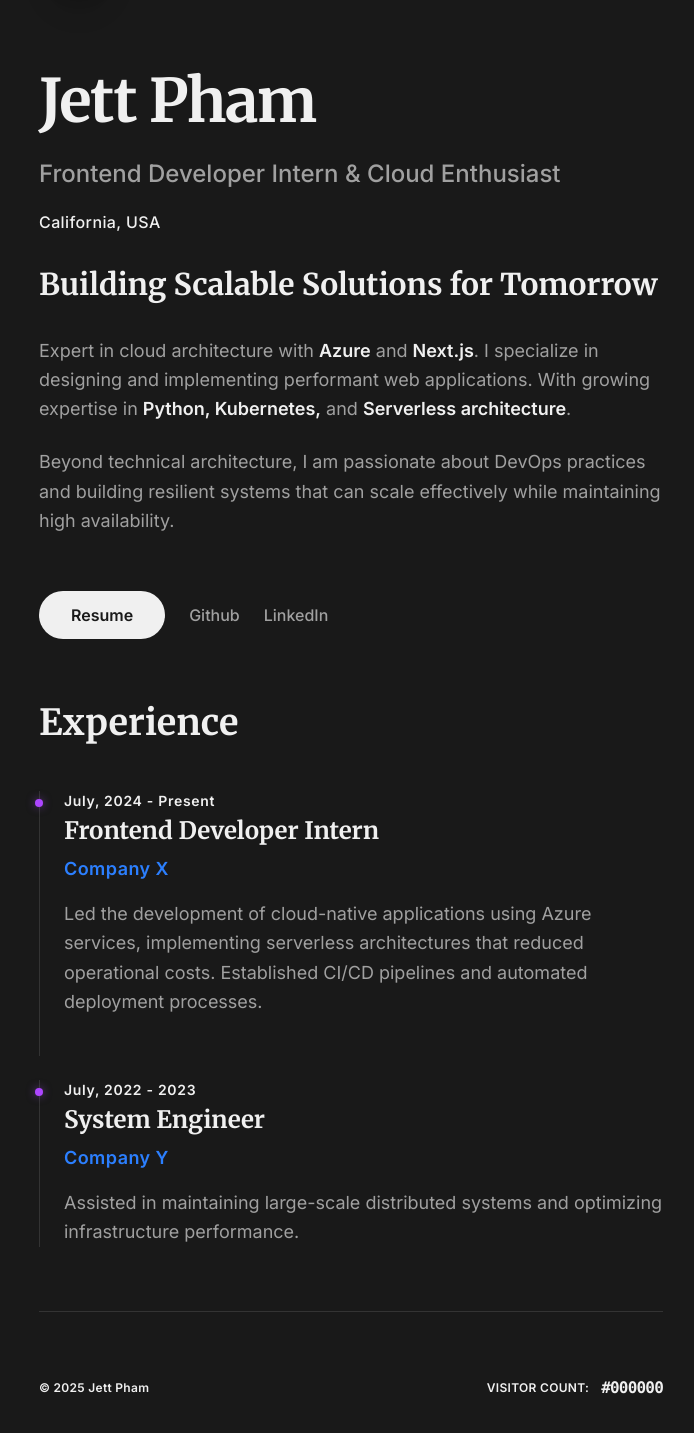
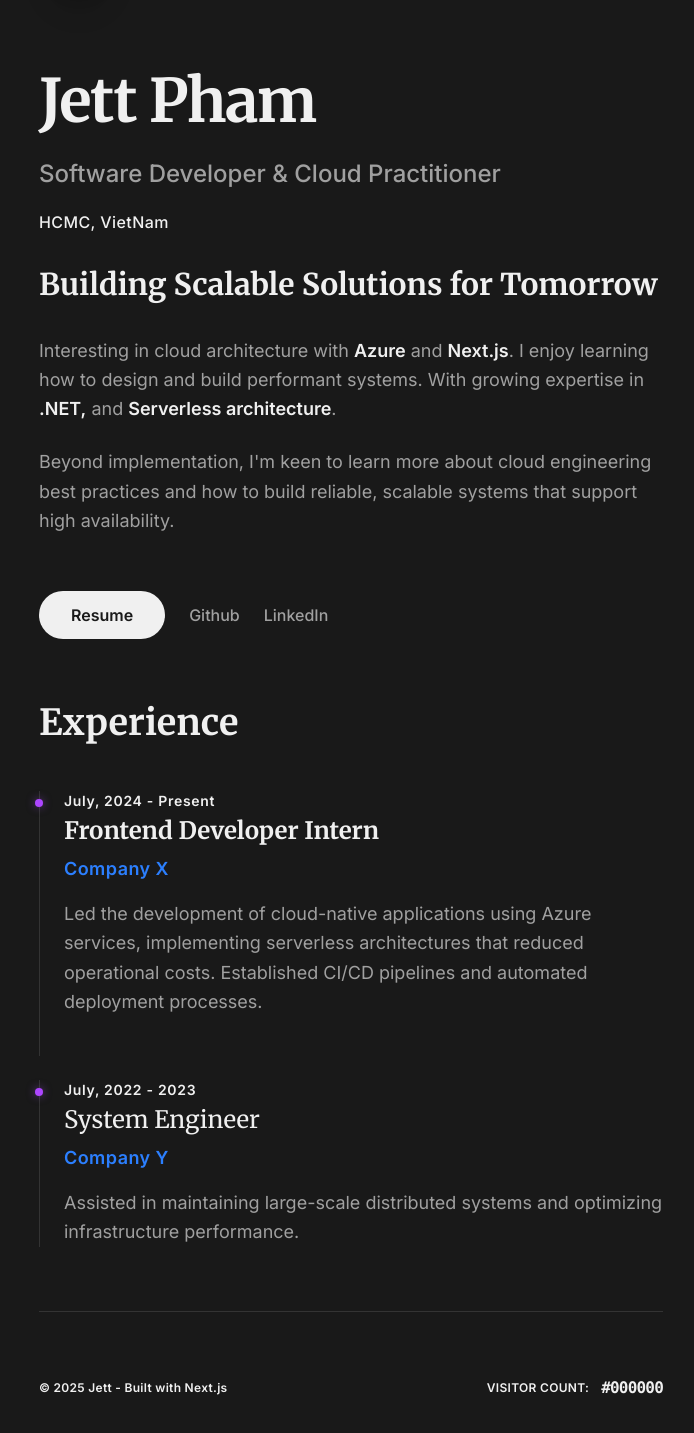
Before and after one commit to imbowbow42/azure-poforlio, a Next.js app: page / in a window 1280 px wide. Shown: the part 145-1578 px from the top of the page, without its empty margins (289-983 px from the left). Built offline with nearby package versions, Linux system fonts and the light colour scheme.

Commit message:
Modify hero text content

```diff
--- a/app/page.js
+++ b/app/page.js
@@ -58,13 +58,13 @@ export default function Home() {
                         variants={fadeInUp}
                         className="text-2xl font-sans font-medium text-sub"
                     >
-                        Frontend Developer Intern & Cloud Enthusiast
+                        Software Developer & Cloud Practitioner
                     </motion.p>
                     <motion.p
                         variants={fadeInUp}
                         className="text-base font-sans font-medium tracking-wide text-sub/70"
                     >
-                        California, USA
+                        HCMC, VietNam
                     </motion.p>
                 </motion.div>
 
@@ -77,13 +77,12 @@ export default function Home() {
                     </motion.h2>
                     <motion.div variants={staggerContainer} className="space-y-6 text-sub leading-relaxed text-lg">
                         <motion.p variants={fadeInUp}>
-                            Expert in cloud architecture with <span className="font-bold text-[var(--foreground)]">Azure</span> and <span className="font-bold text-[var(--foreground)]">Next.js</span>.
-                            I specialize in designing and implementing performant web applications.
-                            With growing expertise in <span className="font-bold text-[var(--foreground)]">Python, Kubernetes,</span> and <span className="font-bold text-[var(--foreground)]">Serverless architecture</span>.
+                            Interesting in cloud architecture with <span className="font-bold text-[var(--foreground)]">Azure</span> and <span className="font-bold text-[var(--foreground)]">Next.js</span>.
+                            I enjoy learning how to design and build performant systems.
+                            With growing expertise in <span className="font-bold text-[var(--foreground)]"> .NET,</span> and <span className="font-bold text-[var(--foreground)]">Serverless architecture</span>.
                         </motion.p>
                         <motion.p variants={fadeInUp}>
-                            Beyond technical architecture, I am passionate about DevOps practices and building
-                            resilient systems that can scale effectively while maintaining high availability.
+                           Beyond implementation, I'm keen to learn more about cloud engineering best practices and how to build reliable, scalable systems that support high availability.
                         </motion.p>
                     </motion.div>
                 </motion.div>
@@ -128,7 +127,7 @@ export default function Home() {
                     <motion.div variants={fadeInUp} className="experience-card">
                         <div className="experience-dot"></div>
                         <p className="text-sm font-semibold text-sub/60 mb-2 tracking-wider">July, 2022 - 2023</p>
-                        <h3 className="text-2xl font-serif font-bold leading-none mb-3">System Engineer</h3>
+                        <h3 className="text-2xl font-serif font-ybold leading-none mb-3">System Engineer</h3>
                         <p className="text-blue-500 font-bold mb-4 tracking-wide text-lg">Company Y</p>
                         <p className="text-sub leading-relaxed text-lg">
                             Assisted in maintaining large-scale distributed systems and optimizing infrastructure performance.
@@ -145,7 +144,7 @@ export default function Home() {
                 transition={{ duration: 1, delay: 0.5 }}
                 className="pt-16 border-t border-[var(--border)] flex justify-between items-center text-sub/60 text-xs font-semibold tracking-wide"
             >
-                <p>© 2025 Jett Pham</p>
+                <p>© 2025 Jett - Built with Next.js</p>
                 <div className="flex items-center gap-3">
                     <span className="uppercase">Visitor Count:</span>
                     <span className="text-[var(--foreground)] font-mono text-base tracking-tighter">#000000</span>
```
Also changed, not shown: public/avatar.png (deleted).
